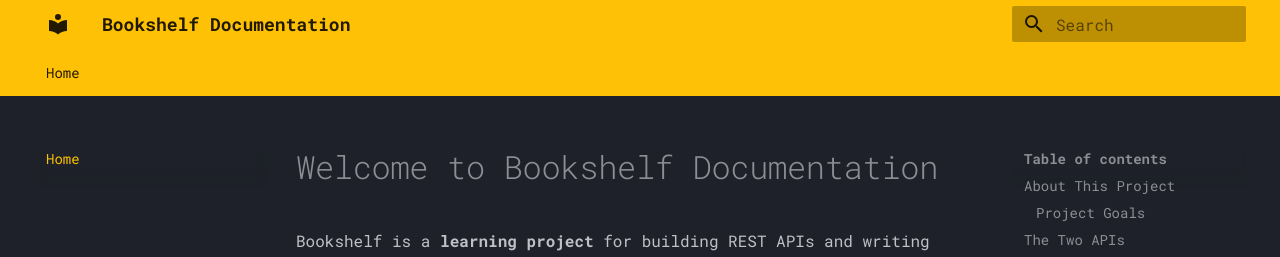
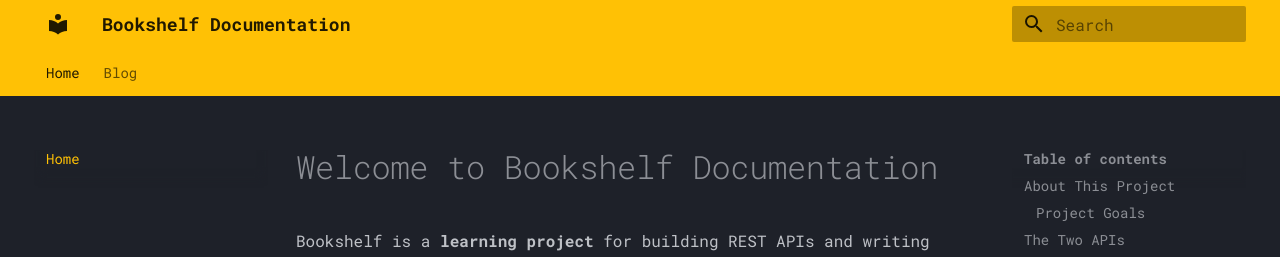
Before and after one commit to gushughes/books, an MkDocs documentation site: the page built from docs/index.md, in a window 1280 px wide and 1296 px high. Shown: the top 257 px of the window. Built offline with MkDocs 1.6.1 and Material for MkDocs 9.7.7, drawn with Linux system fonts in a browser that asks for light colours.

Commit message:
Update mkdocs.yml

```diff
--- a/mkdocs.yml
+++ b/mkdocs.yml
@@ -21,6 +21,7 @@ theme:
 
 nav:
   - Home: index.md
+  - Blog: blog/first-post.md
 
 extra_css:
   - stylesheets/extra.css
```
